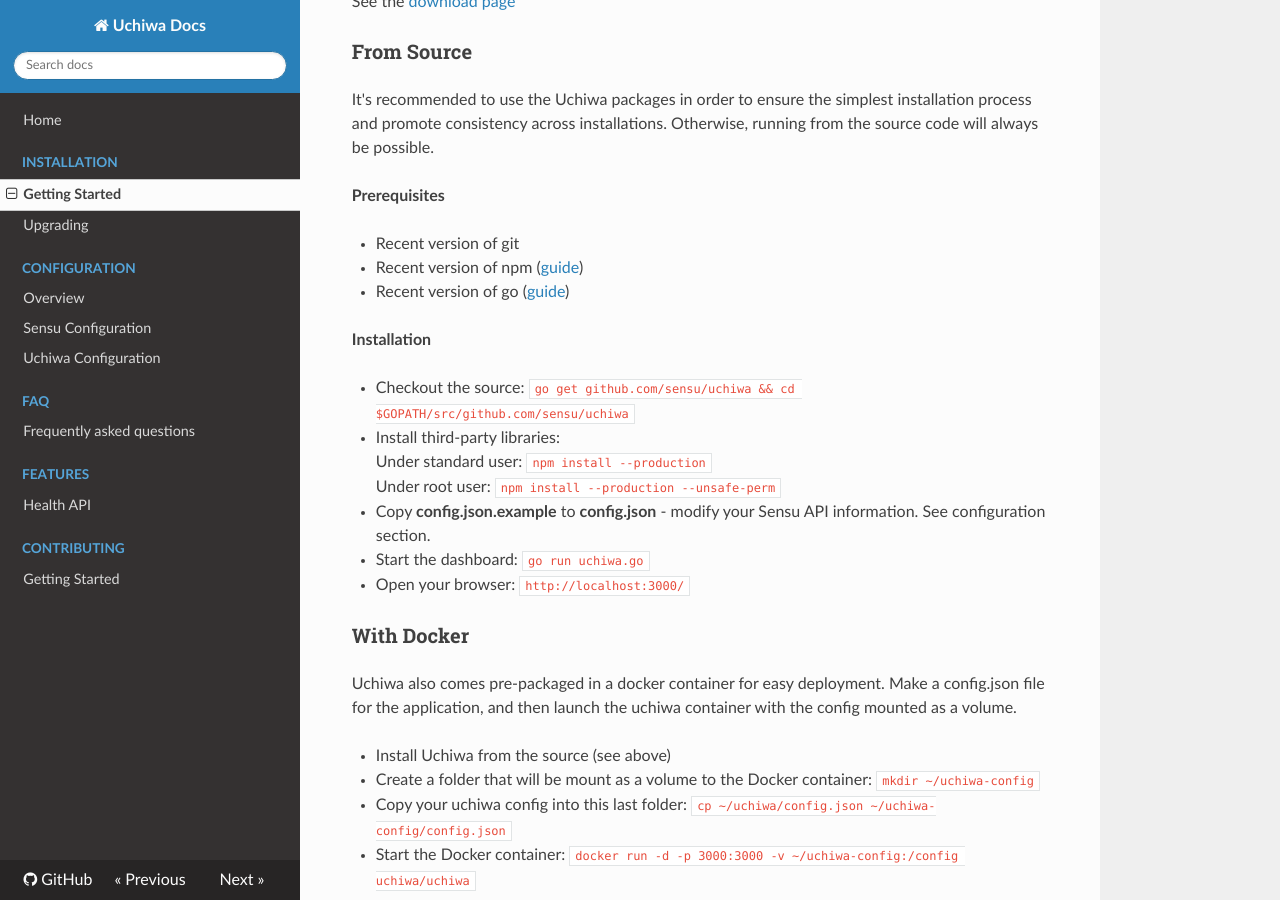
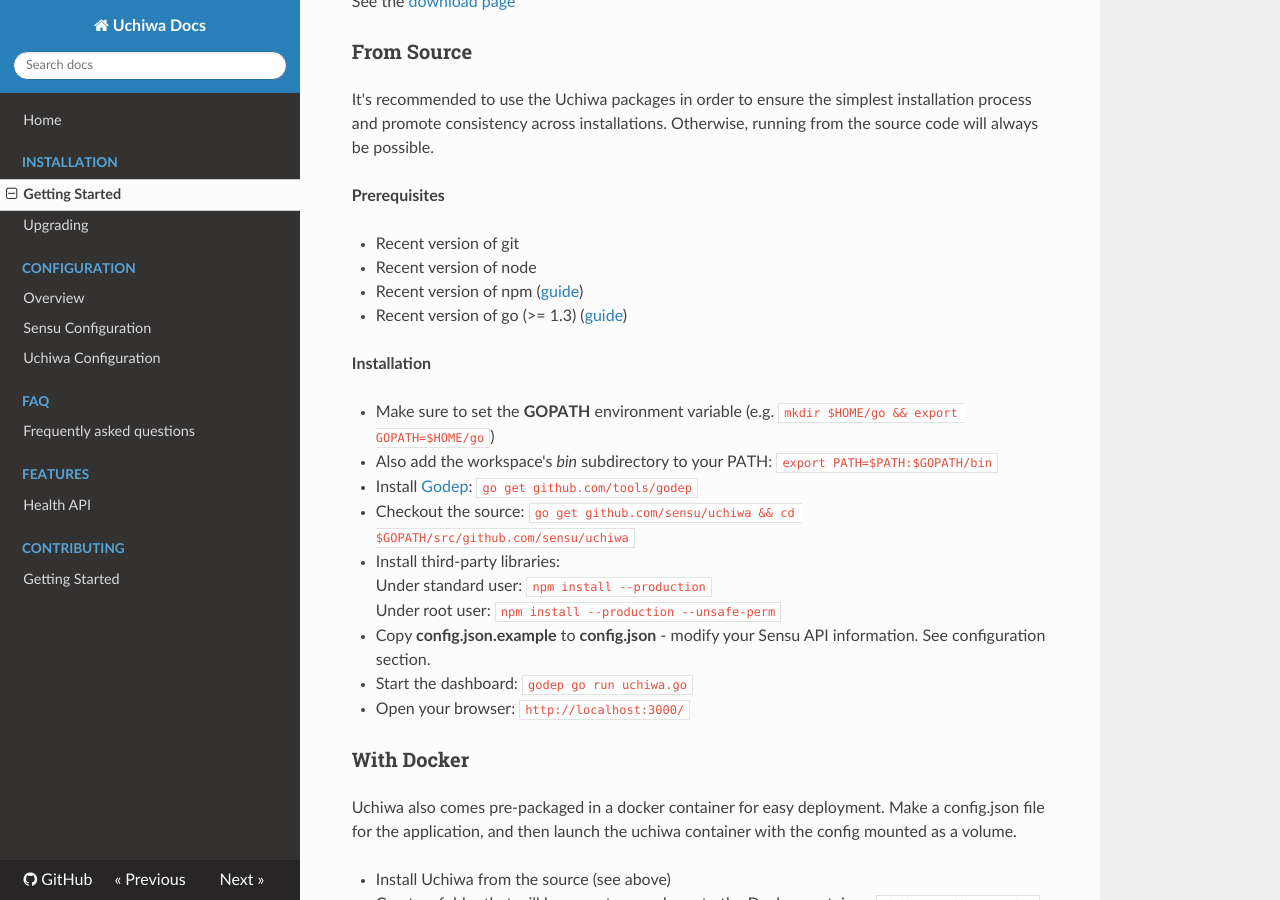
Before and after one commit to palourde/uchiwa-docs, an MkDocs documentation site: the page built from docs/getting-started.md, in a window 1280 px wide and 900 px high, scrolled down 522 px. Built offline with MkDocs 1.6.1, drawn with Linux system fonts in a browser that asks for light colours; nearby versions of some CDN libraries; old or Windows-style settings are respelled for this version of MkDocs.

Commit message:
Update instructions for installation from source

```diff
--- a/docs/getting-started.md
+++ b/docs/getting-started.md
@@ -21,17 +21,21 @@
 **Prerequisites**
 
 * Recent version of git
+* Recent version of node
 * Recent version of npm ([guide](https://github.com/joyent/node/wiki/installing-node.js-via-package-manager))
-* Recent version of go ([guide](https://golang.org/doc/install))
+* Recent version of go (>= 1.3) ([guide](https://golang.org/doc/install))
 
 **Installation**
 
+* Make sure to set the **GOPATH** environment variable (e.g. `mkdir $HOME/go && export GOPATH=$HOME/go`)
+* Also add the workspace's *bin* subdirectory to your PATH: `export PATH=$PATH:$GOPATH/bin`
+* Install [Godep](https://github.com/tools/godep): `go get github.com/tools/godep`
 * Checkout the source: `go get github.com/sensu/uchiwa && cd $GOPATH/src/github.com/sensu/uchiwa`
 * Install third-party libraries:
 Under standard user: `npm install --production`
 Under root user: `npm install --production --unsafe-perm`
 * Copy **config.json.example** to **config.json** - modify your Sensu API information. See configuration section.
-* Start the dashboard: `go run uchiwa.go`
+* Start the dashboard: `godep go run uchiwa.go`
 * Open your browser: `http://localhost:3000/`
 
 ### With Docker
```
